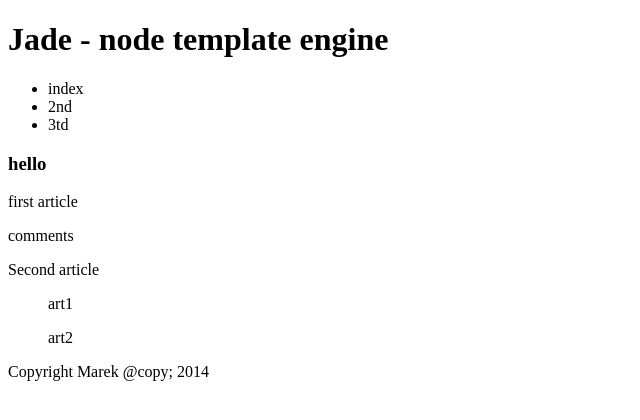
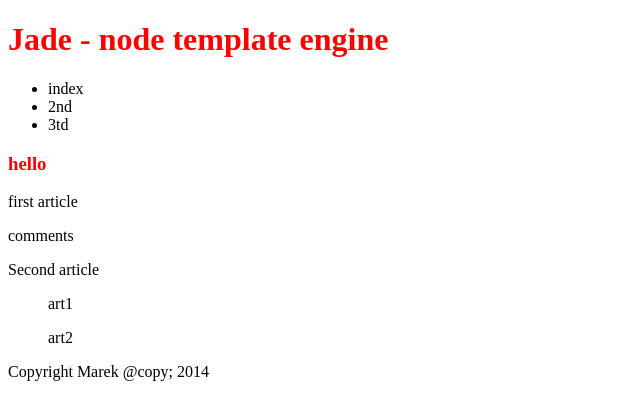
Before and after one commit to ayxos/PreproCSSor, a website: page dest/html/ej1.html in a window 1280 px wide. Shown: the whole page, without its empty margins (0-640 px from the left). Drawn offline with Linux system fonts and the light colour scheme.

Commit message:
updated jade

```diff
--- a/dest/css/styl.min.css
+++ b/dest/css/styl.min.css
@@ -1 +1,2 @@
 body{background:#fff}
+h1{color:#f00}
--- a/dest/html/ej1.html
+++ b/dest/html/ej1.html
@@ -1 +1 @@
-<!DOCTYPE html><html lang="es"><head><meta charset="utf-8"><meta name="description" content="this is my first html5 page"><meta name="keywords" content="HTML5, CSS3, JS"><title></title><link rel="stylesheet" href="../../css/styl.min.css"></head><body><header><h1>Jade - node template engine</h1></header><nav><ul><li>index</li><li>2nd</li><li>3td</li></ul></nav><section><article><header><h1>hello</h1></header>first article<footer><p>comments</p></footer></article><article><!--is not the same if dot appears or not--><p>Second article</p></article></section><aside><blockquote>art1</blockquote><blockquote>art2</blockquote></aside><footer>Copyright Marek @copy; 2014</footer></body></html>
+<!DOCTYPE html><html lang="es"><head><meta charset="utf-8"><meta name="description" content="this is my first html5 page"><meta name="keywords" content="HTML5, CSS3, JS"><title></title><link rel="stylesheet" href="../css/styl.min.css"></head><body><header><h1>Jade - node template engine</h1></header><nav><ul><li>index</li><li>2nd</li><li>3td</li></ul></nav><section><article><header><h1>hello</h1></header>first article<footer><p>comments</p></footer></article><article><!--is not the same if dot appears or not--><p>Second article</p></article></section><aside><blockquote>art1</blockquote><blockquote>art2</blockquote></aside><footer>Copyright Marek @copy; 2014</footer></body></html>
--- a/src/styl/stylesheet.styl
+++ b/src/styl/stylesheet.styl
@@ -1,2 +1,4 @@
 body
   background white
+h1
+  color red
```
